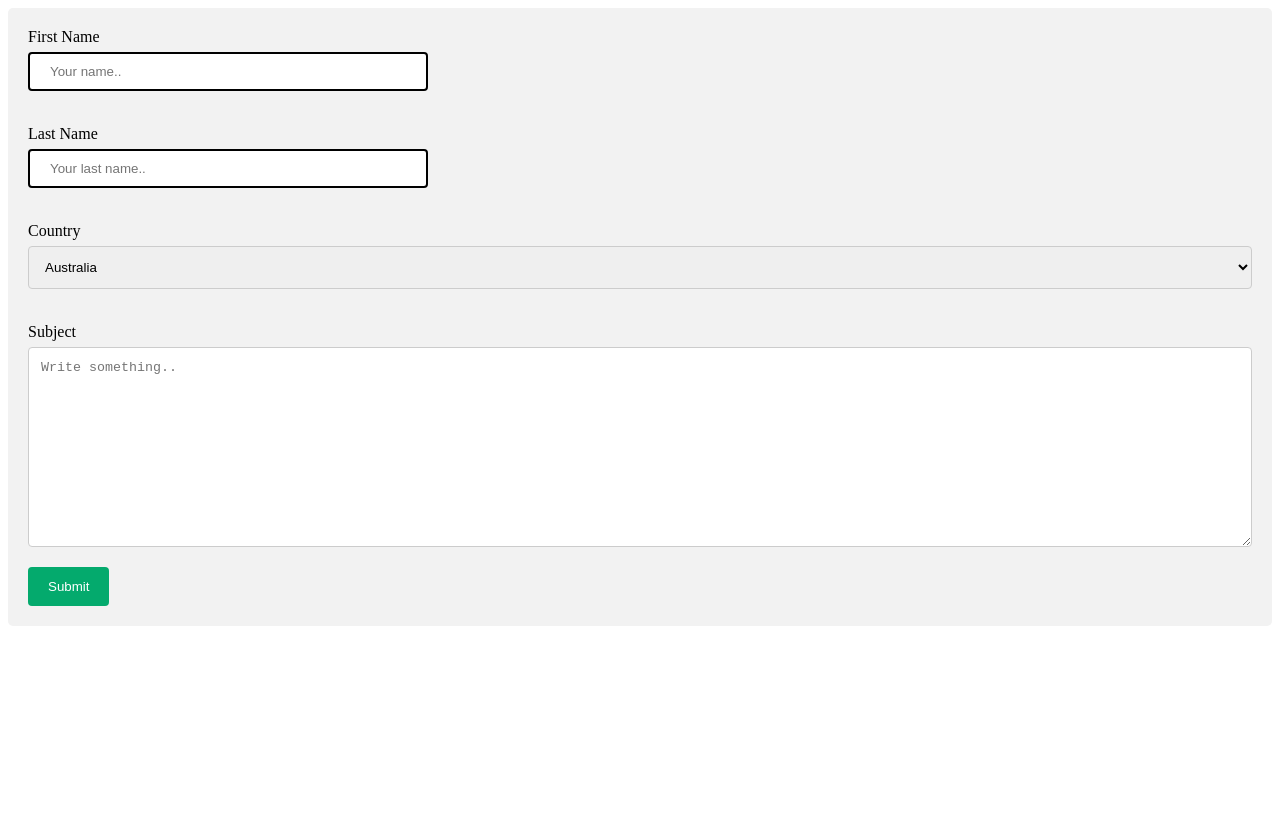
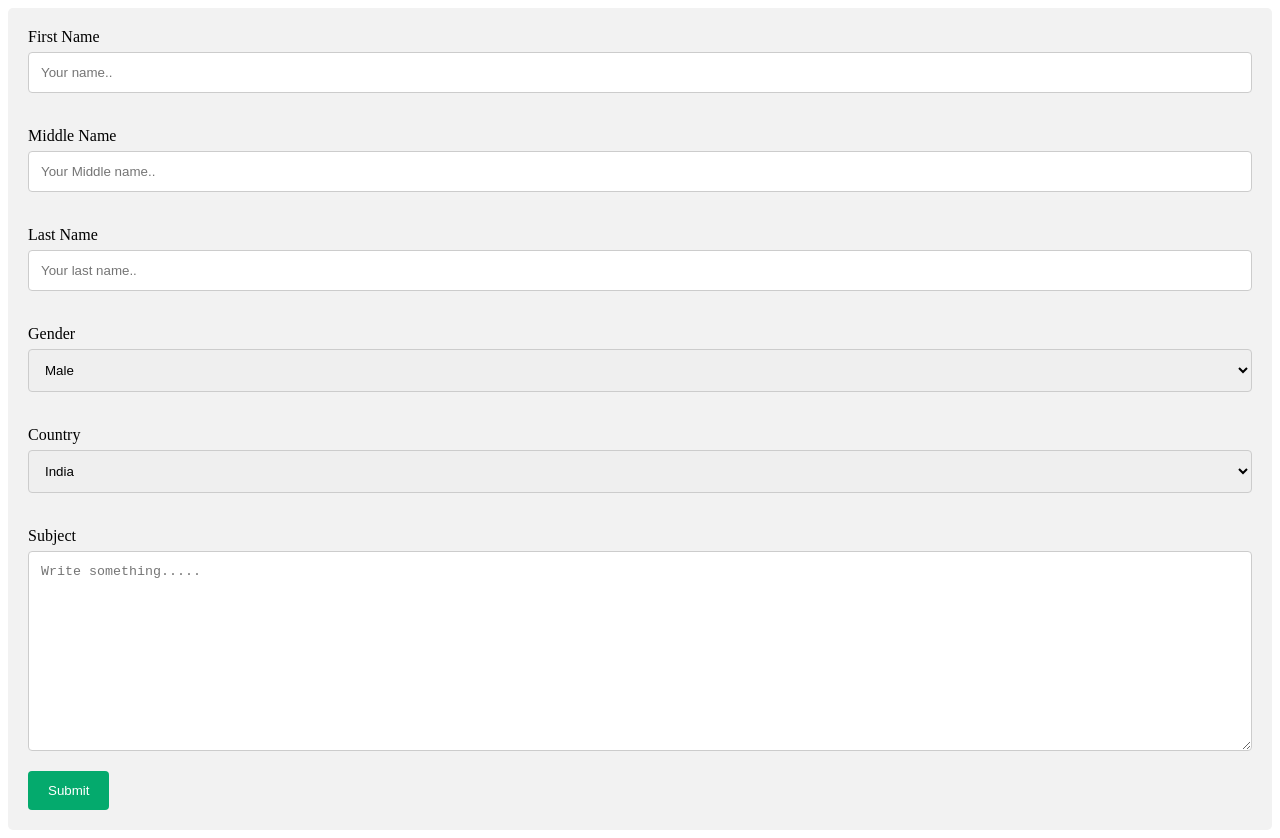
Before and after one commit to Kush2012053/Contact-Form, a plain HTML site: page index.html in a window 1280 px wide. Before the commit the page ends 800 px from the top, so only its background shows below. Drawn offline with Linux system fonts and the light colour scheme.

Commit message:
Update index.html
added some more options

```diff
--- a/index.html
+++ b/index.html
@@ -13,9 +13,20 @@
         <br />
         <input
           type="text"
-          id="fname"
+          id="details"
           name="firstname"
           placeholder="Your name.."
+        />
+        <br />
+        <br />
+
+        <label for="mname">Middle Name</label>
+        <br />
+        <input
+          type="text"
+          id="details"
+          name="middlename"
+          placeholder="Your Middle name.."
         />
         <br />
         <br />
@@ -24,18 +35,31 @@
         <br />
         <input
           type="text"
-          id="lname"
+          id="details"
           name="lastname"
           placeholder="Your last name.."
         />
         <br />
         <br />
+
+        <label for="gender">Gender</label>
+        <br />
+        <select id="country" name="gender">
+          <option value="male">Male</option>
+          <option value="female">Female</option>
+          <option value="prefer not to say">Prefer not to say</option>
+        </select>
+        <br>
+        <br>
+
         <label for="country">Country</label>
         <br />
         <select id="country" name="country">
+          <option value="india">India</option>
           <option value="australia">Australia</option>
           <option value="canada">Canada</option>
           <option value="usa">USA</option>
+          <option value="russia">Russia</option>
         </select>
         <br />
         <br />
@@ -44,7 +68,7 @@
         <textarea
           id="subject"
           name="subject"
-          placeholder="Write something.."
+          placeholder="Write something....."
           style="height: 200px"
         ></textarea>
 
```
